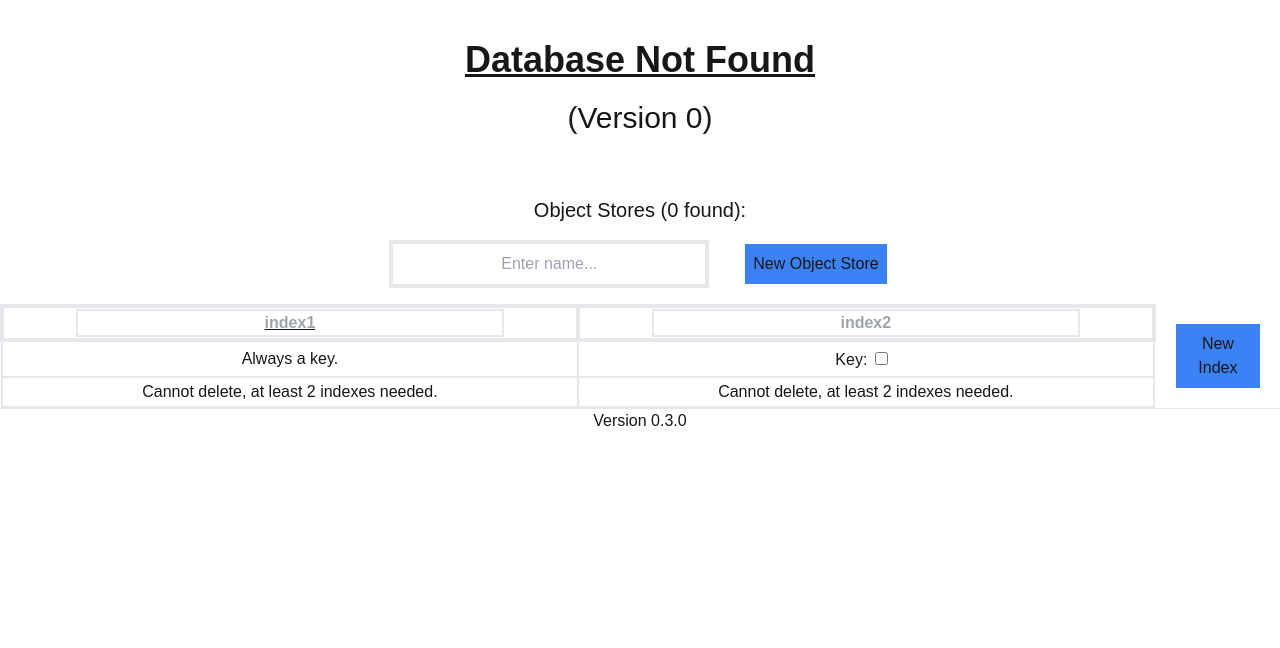
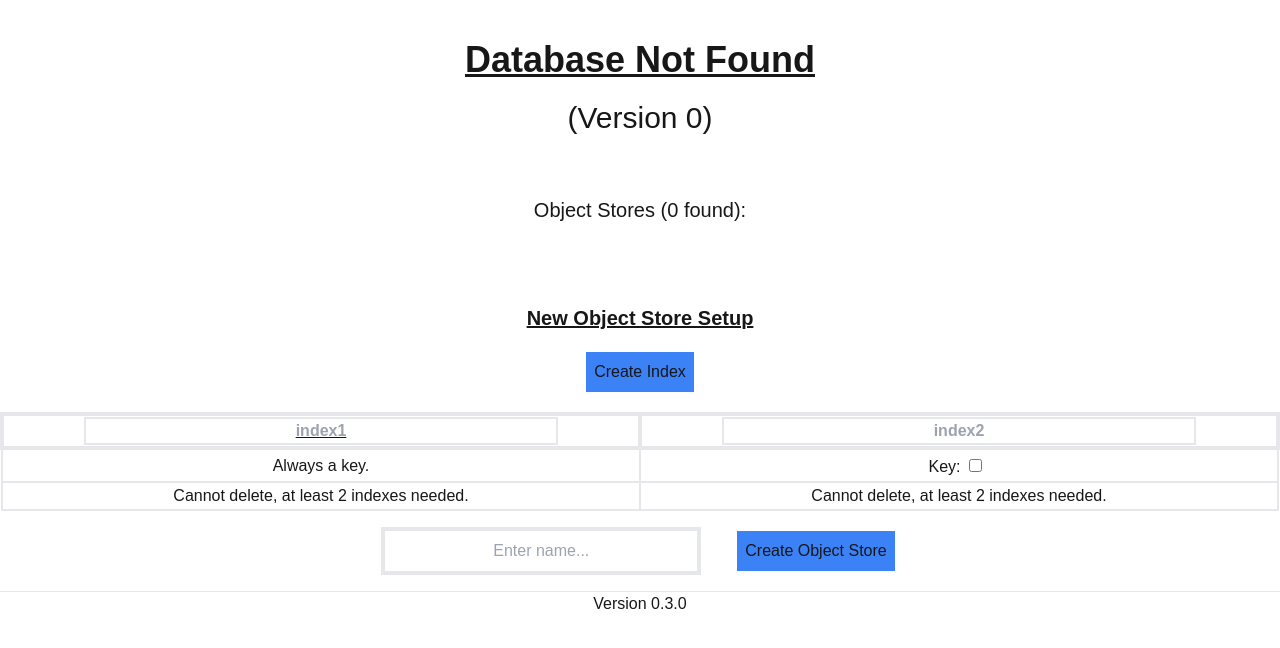
Before and after one commit to ShephardLuke/database-demo, a Next.js app: page /view in a window 1280 px wide. Before the commit this address had no page. Shown: the top 648 px of the page. Built offline with nearby package versions, Linux system fonts and the light colour scheme.

Commit message:
Records and databases are now created through the page, again very basic but functioning. Fixed major bugs and changed some of the style.

```diff
--- a/app/dbLink.tsx
+++ b/app/dbLink.tsx
@@ -4,7 +4,27 @@ import { ReactElement, useEffect, useState } from "react";
 
 export default function DbLink({database, deleteDatabase}: {database: IDBDatabaseInfo, deleteDatabase: Function}) { // Disaplying a summary of the database with the name being a link to the full database view page
 
-    const [objectStoreNames, setObjectStoreNames] = useState<string>();
+    const [objectStoreNames, setObjectStoreNames] = useState<string[]>([]);
+
+    function getObjectStoreNamesString() { // Returns the store names as a single string for displaying on the page
+        let storeNames = "";
+        for (let store of objectStoreNames) {
+            storeNames += store + ", ";
+        }
+        storeNames = storeNames.substring(0, storeNames.length - 2)
+
+        if (storeNames.length >= 50) {
+            storeNames = storeNames.substring(0, 50);
+            storeNames += "..."
+        }
+
+        if (storeNames.length == 0) {
+            storeNames = "None";
+        }
+
+        return storeNames;
+
+    }
 
     useEffect(() => { // Get object store names
 
@@ -19,22 +39,9 @@ export default function DbLink({database, deleteDatabase}: {database: IDBDatabas
             }
 
             request.onsuccess = () => {
-                let storeNames = "";
-                for (let store of request.result.objectStoreNames) {
-                    storeNames += store + ", ";
-                }
-                storeNames = storeNames.substring(0, storeNames.length - 2)
 
-                if (storeNames.length >= 50) {
-                    storeNames = storeNames.substring(0, 50);
-                    storeNames += "..."
-                }
+                setObjectStoreNames([... request.result.objectStoreNames]);
 
-                if (storeNames.length == 0) {
-                    storeNames = "None";
-                }
-
-                setObjectStoreNames(storeNames);
                 request.result.close();
             }
         }
@@ -48,7 +55,10 @@ export default function DbLink({database, deleteDatabase}: {database: IDBDatabas
                 <Link className="whitespace-pre basis-2/4" href={{pathname: "/view", query: {database: database.name}}}>{database.name}</Link>
             </th>
             <td>
-                {objectStoreNames}
+                {database.version}
+            </td>
+            <td>
+                {objectStoreNames.length}: {getObjectStoreNamesString()}
             </td>
             <td>
                 <DeleteButton text="Delete Database" clicked={() => {deleteDatabase(database)}}/>
--- a/app/page.tsx
+++ b/app/page.tsx
@@ -11,8 +11,6 @@ export default function ChooseDatabase() { // Displaying every database allowing
     const [databases, setDatabases] = useState<IDBDatabaseInfo[]>([]);
 
     const databaseSelect = databases.map(database => <DbLink key={database.name} database={database} deleteDatabase={deleteDatabase}></DbLink>)
-    console.log(databases)
-
     useEffect(() => { // Get all databases
         async function getDatabases() {
             const databases = await indexedDB.databases()
@@ -23,8 +21,8 @@ export default function ChooseDatabase() { // Displaying every database allowing
     }, [])
 
     function newDatabase() { // Create new database
-        let typedName = prompt("Name: ");
-        if (!typedName || typedName.trim().length == 0) {
+        let typedName = (document.getElementById("inputDatabaseName") as HTMLInputElement).value
+        if (typedName.trim().length == 0) {
             return;
         }
         let name = typedName.trim();
@@ -66,13 +64,13 @@ export default function ChooseDatabase() { // Displaying every database allowing
     return (
         <>
             <div className="text-center">
-                <p className="p-10">Found databases: {databases?.length}</p>
-                <PrimaryButton text="New Database" clicked={newDatabase}></PrimaryButton>
+                <p className="p-10 pb-5 text-4xl text-bold underline">Found databases: {databases?.length}</p>
                 <br/>
                 <table className="table-fixed w-full border-2">
                     <thead className="border-2">
                         <tr>
                             <th>Database Name</th>
+                            <th>Database Version</th>
                             <th>Object Stores</th>
                             <th>Delete Database</th>
                         </tr>
@@ -81,6 +79,10 @@ export default function ChooseDatabase() { // Displaying every database allowing
                         {databaseSelect}
                     </tbody>
                 </table>
+                <div className="text-center">
+                    <input className="border-2" id="inputDatabaseName" placeholder="Enter Name" />
+                    <PrimaryButton text="New Database" clicked={newDatabase}></PrimaryButton>
+                </div>
             </div>
             <Footer></Footer>
         </>
--- a/app/view/databaseDisplay.tsx
+++ b/app/view/databaseDisplay.tsx
@@ -12,10 +12,10 @@ import { DBIndex } from "./DBIndex";
 export default function DatabaseDisplay() {
     const searchParams = useSearchParams();
     let searchName = searchParams.get("database");
+
     const [databaseName, setDatabaseName] = useState("Database Not Found")
     const [foundDatabase, setFoundDatabase] = useState(false);
     const [databaseVersion, setDatabaseVersion] = useState(0);
-
     const [objectStores, setObjectStores] = useState<JSX.Element[]>([]);
 
     useEffect(() => { // Find the database if it exists
@@ -72,6 +72,7 @@ export default function DatabaseDisplay() {
         request.onsuccess = (event) => {
             updateObjectStores(request.result)
         }
+
     }, [databaseName, databaseVersion])
 
     function updateObjectStores(db: IDBDatabase) { // Create an array to display each object store
@@ -102,10 +103,7 @@ export default function DatabaseDisplay() {
 
         const request = window.indexedDB.open(databaseName, newVersion);
 
-        console.log(databaseName, newVersion)
-
         request.onsuccess = (event) => {
-            console.log(request)
             setDatabaseVersion(request.result.version)
             updateObjectStores(request.result)
         }
@@ -141,8 +139,6 @@ export default function DatabaseDisplay() {
                 }
             }
 
-            console.log(keys, nonKeys)
-
             let objectStore = newdb.createObjectStore(name, { keyPath: keys.length == 1 ? keys[0] : keys})
 
             for (let index of nonKeys) {
@@ -158,13 +154,10 @@ export default function DatabaseDisplay() {
             return;
         }
 
-        console.log(databaseName)
         let request = openDatabase()
 
         request.onupgradeneeded = (event) => {
-            console.log("RAN")
             let newdb = request.result;
-            console.log(event.oldVersion);
 
             newdb.deleteObjectStore(store)
         }
@@ -177,8 +170,8 @@ export default function DatabaseDisplay() {
                 <p className="text-center text-4xl font-bold underline whitespace-pre">{databaseName}</p>
                 <p className="text-3xl p-5">(Version {databaseVersion})</p>
             </div>
-            <p className="text-xl">Object Stores ({objectStores.length} found):</p>
-            <ObjectStoreCreation newObjectStore={newObjectStore}/>
+            <p className="text-xl pb-20">Object Stores ({objectStores.length} found):</p>
+            {<ObjectStoreCreation key={new Date().getTime()} newObjectStore={newObjectStore}/>}
             {objectStores}
         </>
     )
--- a/app/view/objectStoreCreation.tsx
+++ b/app/view/objectStoreCreation.tsx
@@ -5,20 +5,20 @@ import DatabaseInput from "./table/databaseInput";
 import DeleteButton from "../buttons/deleteButton";
 import { DBIndex } from "./DBIndex";
 
-export default function ObjectStoreCreation({newObjectStore}: {newObjectStore: Function}) {
+export default function ObjectStoreCreation({newObjectStore}: {newObjectStore: Function}) { // User interface for creating new object stores
 
-    const [indexes, setIndexes] = useState<DBIndex[]>([new DBIndex(0, "key", true), new DBIndex(1, "index1")]);
+    const [indexes, setIndexes] = useState<DBIndex[]>([new DBIndex(0, undefined, true), new DBIndex(1)]);
     const [idPointer, setIdPointer] = useState<number>(2);
 
     let indexCounter = -1
     let indexRows = indexes.map(index => {indexCounter += 1; return <DatabaseIndex key={index.id} text={<DatabaseInput underline={index.isKey} id={"name" + index.id} placeholder={"index" + (indexCounter + 1)}/>}/>})
     indexCounter = -1;
     let keyCheckboxes = indexes.map(index => <td className="border-2" key={index.id}><label htmlFor={"isKey" + index.id}>Key:</label><input type="checkbox" className="m-2" id={"isKey" + index.id} onClick={(event) => changeKey(index, event)}/></td>)
-    let deleteButtons = indexes.map(index => {indexCounter += 1; if (indexCounter < 2) {return <td className="border-2" key={index.id}>Cannot delete, at least 2 indexes needed.</td>}; return <td className="border-2" key={index.id}><DeleteButton text="Delete Index" clicked={() => {deleteInput(index)}}/></td>})
+    let deleteButtons = indexes.map(index => {indexCounter += 1; if (indexCounter < 2) {return <td className="border-2" key={index.id}>Cannot delete, at least 2 indexes needed.</td>}; return <td className="border-2" key={index.id}><DeleteButton text="Delete Index" clicked={() => {deleteIndex(index)}}/></td>})
 
     keyCheckboxes[0] = <td className="border-2" key={0}>Always a key.</td>
 
-    function newIndex() {
+    function newIndex() { // Creates a new index and adds to array
         let newInputs = [...indexes];
         let length = newInputs.length;
         if (length >= 10) {
@@ -30,28 +30,22 @@ export default function ObjectStoreCreation({newObjectStore}: {newObjectStore: F
         setIndexes(newInputs)
     }
 
-
-    function indexChange(id: string, event: ChangeEvent<HTMLInputElement>) {
-        console.log(id);
-    }
-
-    function deleteInput(index: DBIndex) {
+    function deleteIndex(index: DBIndex) { // Removes the specified index from the array
         let i = indexes.indexOf(index)
         let newIndexes = [... indexes];
         newIndexes.splice(i, 1)
         setIndexes(newIndexes);
     }
 
-    function changeKey(index: DBIndex, event: MouseEvent) {
+    function changeKey(index: DBIndex, event: MouseEvent) { // When a user toggles the key checkbox on an index, this updates the DBIndex object
         let i = indexes.indexOf(index)
         let newIndexes = [... indexes];
-        console.log((event.target as HTMLInputElement).value);
         newIndexes[i] = new DBIndex(index.id, index.name, (event.target as HTMLInputElement).checked)
         setIndexes(newIndexes);
 
     }
 
-    function exportIndexes() {
+    function exportIndexes() { // Adds index names and calls parent method to create the new object store
         for (let index of indexes) {
             let element = document.getElementById("name" + index.id) as HTMLInputElement;
             index.name = element.value;
@@ -65,11 +59,8 @@ export default function ObjectStoreCreation({newObjectStore}: {newObjectStore: F
 
     return (
         <>
-            <div className="flex justify-center">
-                <input className="text-center m-4 border-4 w-1/4" placeholder="Enter name..." id="objectStoreName" type="text" />
-                <PrimaryButton text="New Object Store" clicked={() => {exportIndexes()}}/>
-            </div>
-            <div className="flex">
+            <p className="text-xl font-bold underline">New Object Store Setup</p>
+            <PrimaryButton text="Create Index" clicked={newIndex}/>
             <table className="table-fixed w-full">
                 <thead>
                     <tr>
@@ -85,7 +76,9 @@ export default function ObjectStoreCreation({newObjectStore}: {newObjectStore: F
                     </tr>
                 </tbody>
             </table>
-                <PrimaryButton text="New Index" clicked={newIndex}/>
+            <div className="flex justify-center">
+                <input className="text-center m-4 border-4 w-1/4" placeholder="Enter name..." id="objectStoreName" type="text" />
+                <PrimaryButton text="Create Object Store" clicked={() => {exportIndexes()}}/>
             </div>
         </>
     )
--- a/app/view/objectStoreDisplay.tsx
+++ b/app/view/objectStoreDisplay.tsx
@@ -15,22 +15,26 @@ export default function ObjectStoreDisplay({idbRequest, deleteObjectStore}: {idb
     let indexOrder = [... keys, ...indexes]; // Eventually can possibly be rearranged by the user to whatever they pick
 
     let headings = indexOrder.map(index => <th key={indexOrder.indexOf(index)} className={"border-solid border-4" + (keys.includes(index) ? " underline" : "")}>{index}</th>)
+    headings.push(<th key={"-1"} className="border-solid border-4">Option</th>)
 
-    let recordRows = data.map(record => <Record key={"record"+(record as any)[keys[0]]} indexOrder={indexOrder} data={record}/>) // bug if record has 2 indexes same data (will cause same keys)#=
+    let recordRows = data.map(record => <Record key={"record"+(record as any)[keys[0]]} deleteRecord={deleteRecord} indexOrder={indexOrder} data={record}/>) // bug if record has 2 indexes same data (will cause same keys)#=
 
     let inputs = []; // Add inputs for adding a new record
     for (let index of indexOrder) {
-        inputs.push(<td className="border-2" key={index} id={"input-" + (idbRequest.source as IDBObjectStore).name + "-" + index}><DatabaseInput id={index} placeholder={"Enter " + index + "..."}/></td>)
+        inputs.push(<td className="border-2" key={index}><DatabaseInput id={"input" + (idbRequest.source as IDBObjectStore).name + index} placeholder={"Enter " + index + "..."}/></td>)
     }
 
-    recordRows.push(<tr className="border-2" key={recordRows.length}>{inputs}</tr>)
+    recordRows.push(
+        <tr className="border-2" key={recordRows.length}>
+            {inputs}
+            <td><PrimaryButton key={"new"} text="New Record" clicked={newRecord}></PrimaryButton></td>
+        </tr>
+    )
 
-    let deleteButtons = data.map(record => <DeleteButton key={(record as any)[keys[0]]} text="Delete Record" clicked={() => {deleteRecord(record)}}/>) // Button to deletes records
-    deleteButtons.push(<PrimaryButton key={"new"} text="New Record" clicked={() => {console.log("uuihuih")}}></PrimaryButton>)
+    //deleteButtons.push()
 
     useEffect(() => { // Get keys, indexes and records from given request
         idbRequest.onsuccess = (event) => {
-            console.log(idbRequest.result)
             let result = idbRequest.result;
             let source = idbRequest.source as IDBObjectStore
             let indexes = [... source.indexNames];
@@ -65,8 +69,10 @@ export default function ObjectStoreDisplay({idbRequest, deleteObjectStore}: {idb
             const objectStore = transaction.objectStore(name);
 
             let newData: any = {}
+            let sourceName = (idbRequest.source as IDBObjectStore).name;
             for (let i = 0; i < indexOrder.length; i++) {
-                newData[indexOrder[i]] = prompt(indexOrder[i]) as string;
+                let element = document.getElementById("input" + sourceName + indexOrder[i]) as HTMLInputElement;
+                newData[indexOrder[i]] = element.value
             }
 
             const newRequest = objectStore.add(newData)
@@ -82,7 +88,6 @@ export default function ObjectStoreDisplay({idbRequest, deleteObjectStore}: {idb
     }
 
     function deleteRecord(record: any) { // Removes record from database and internal array
-        console.log(record, keys)
         const request = openDatabase();
 
         request.onsuccess = (event) => {
@@ -94,7 +99,7 @@ export default function ObjectStoreDisplay({idbRequest, deleteObjectStore}: {idb
 
             let toDelete: IDBValidKey = [];
 
-            if (keys.length == 0) {
+            if (keys.length == 1) {
                 toDelete = record[keys[0]];
             } else {
                 for (let key of keys) {
@@ -117,7 +122,6 @@ export default function ObjectStoreDisplay({idbRequest, deleteObjectStore}: {idb
         <div className="mt-40 pb-10">
             <p className="text-xl font-bold underline">{(idbRequest.source as IDBObjectStore).name}</p>
             <div className="flex justify-center">
-                <PrimaryButton classAdd="flex-1 max-w-40" text="New Record" clicked={newRecord}/>
                 <DeleteButton classAdd="flex-1 max-w-40" text="Delete Object Store" clicked={() => deleteObjectStore((idbRequest.source as IDBObjectStore).name)}/>
             </div>
             <div className="flex">
@@ -131,11 +135,6 @@ export default function ObjectStoreDisplay({idbRequest, deleteObjectStore}: {idb
                         {recordRows}
                     </tbody>
                 </table>
-                <div>
-                <div className="flex flex-col pt-8">
-                    {deleteButtons}
-                </div>
-                </div>
             </div>
         </div>
     )
--- a/app/view/record.tsx
+++ b/app/view/record.tsx
@@ -1,10 +1,14 @@
 import { ReactNode } from "react";
+import DeleteButton from "../buttons/deleteButton";
 
-export default function Record({indexOrder, data}: {indexOrder: string[], data: any}) { // Displaying a single record (all values from the given object)
+export default function Record({indexOrder, data, deleteRecord}: {indexOrder: string[], data: any, deleteRecord: Function}) { // Displaying a single record (all values from the given object)
     let indexCounter = -1
     return (
         <tr>
             {indexOrder.map((index) => {indexCounter += 1; return <td key={indexCounter} className="border-2">{data[index]}</td>})}
+            <td className="border-2">
+                <DeleteButton text="Delete Record" clicked={() => {deleteRecord(data)}}/>
+            </td>
         </tr>
     )
 }
```
Lines whose indentation alone changed are shown as unchanged.
